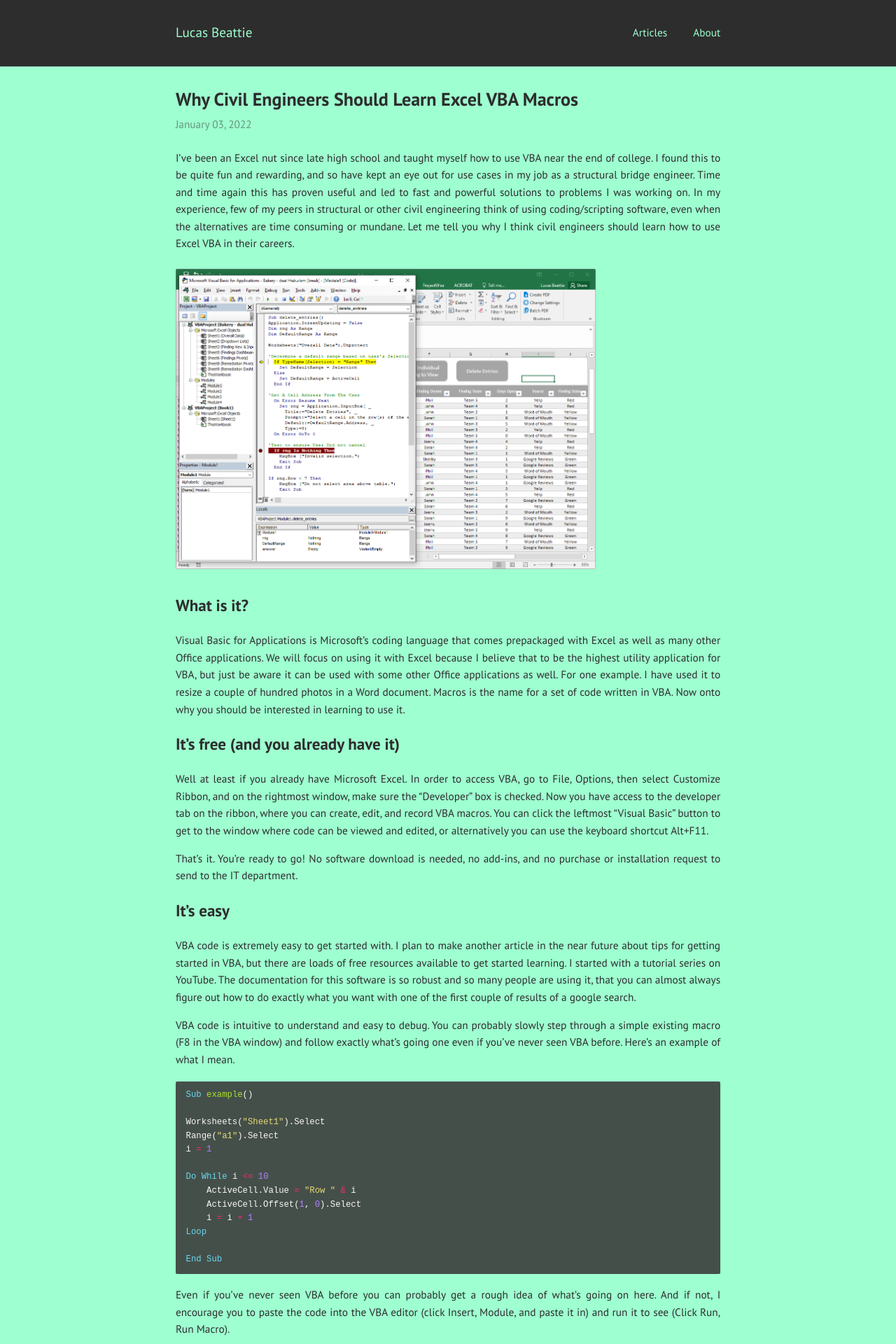
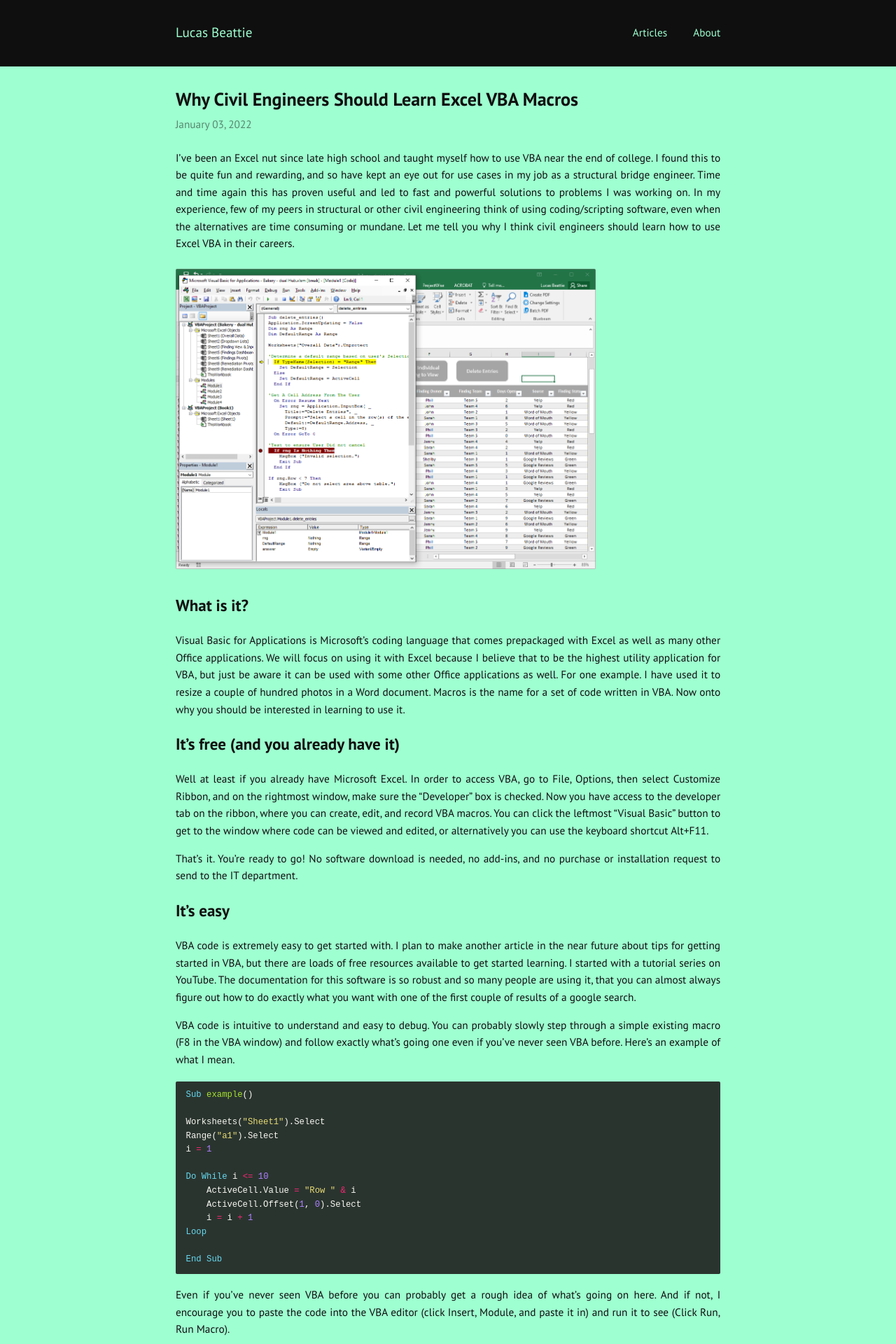
Before and after one commit to labeattie/lucasbeattiedotcom, a Jekyll site: the page built from _posts/2022-01-03-why-civil-engineers-vba.md, in a window 1280 px wide. Shown: the top 1920 px of the page at 70% size. Built offline with Jekyll 4.4.1, drawn with Linux system fonts in a browser that asks for light colours.

Commit message:
color test

```diff
--- a/_sass/index.sass
+++ b/_sass/index.sass
@@ -4,7 +4,7 @@
 $heading-weight: 600 !default
 $line-height: 1.6 !default
 $link-color: #68f !default
-$dark: #2d2d2d !default
+$dark: #0f0f0f !default
 $light: #9effd0 !default
 
 @function reduce ($percent)
```
